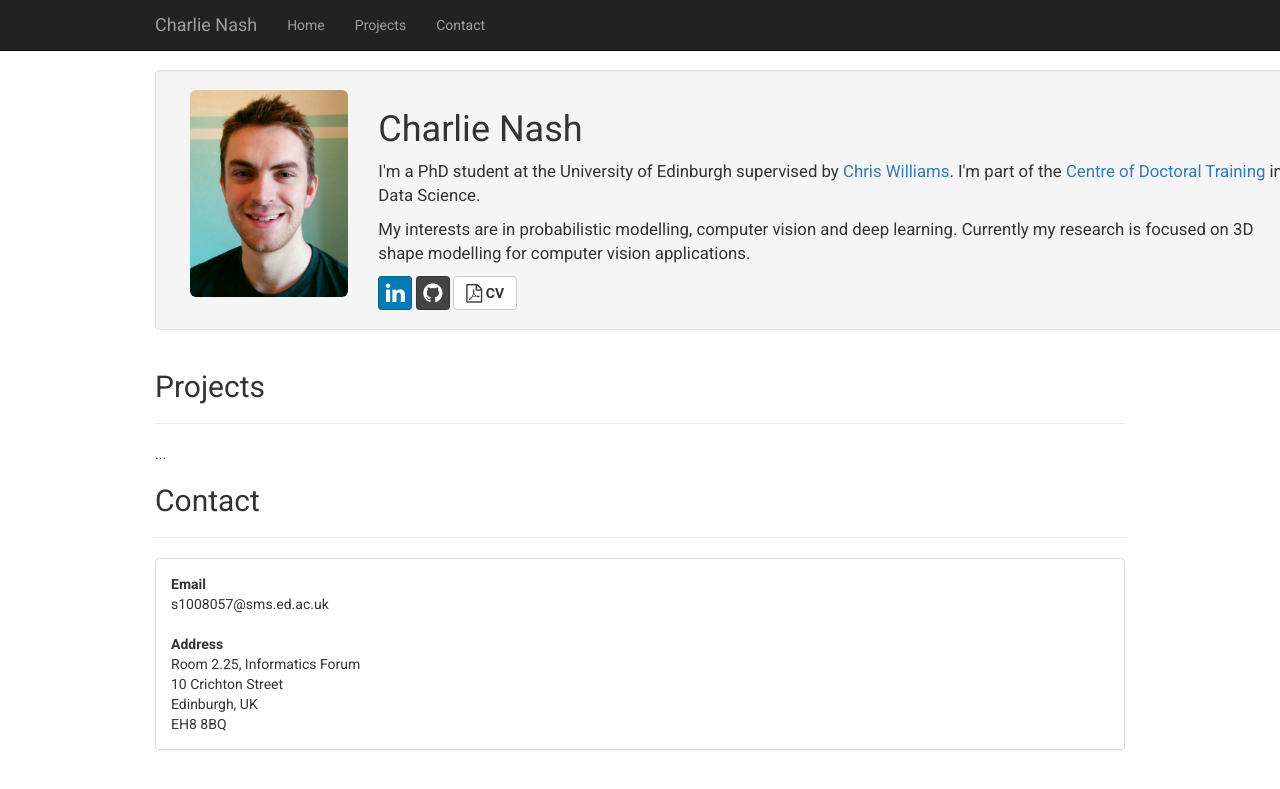
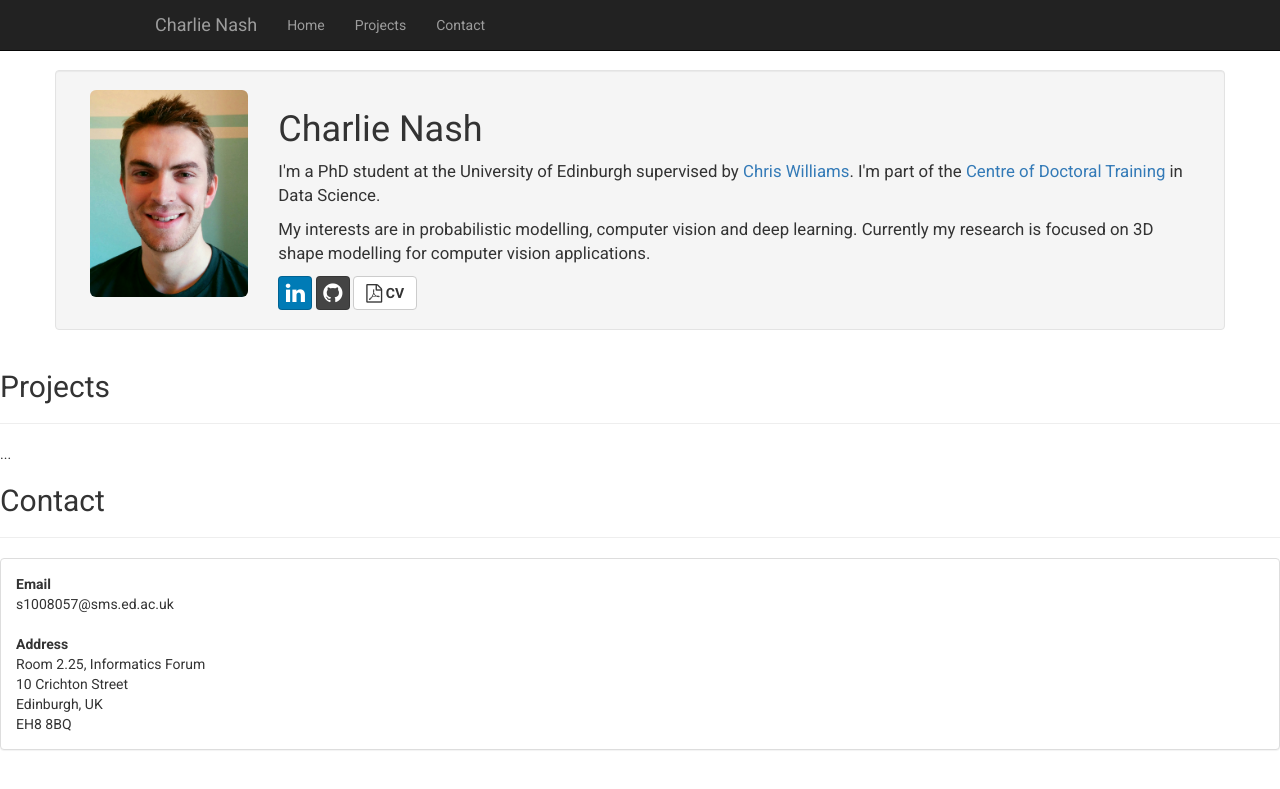
Before and after one commit to charlienash/charlienash.github.io, a Jekyll site: the page index.html, which Jekyll copies as it is, in a window 1280 px wide. Shown: the top 789 px of the page. Built offline with Jekyll 4.4.1, drawn with Linux system fonts in a browser that asks for light colours; nearby versions of some CDN libraries; library files that are not in the unit come from our copies.

Commit message:
Update index.html

```diff
--- a/index.html
+++ b/index.html
@@ -67,7 +67,7 @@
 		<!-- /.navbar -->
 
 		<!-- Page Content -->
-		<div class="container-fluid">
+		<!--div class="container-fluid"-->
 			<div class="container">
 			<div class="span6">
 			<div class="row well">
@@ -154,7 +154,7 @@
 			</div>
 			</div>
 			<!-- /.row -->
-		</div>
+		<!--/div-->
 		<!-- /.container-fluid -->
 
 		<!-- JQuery scripts -->
```
